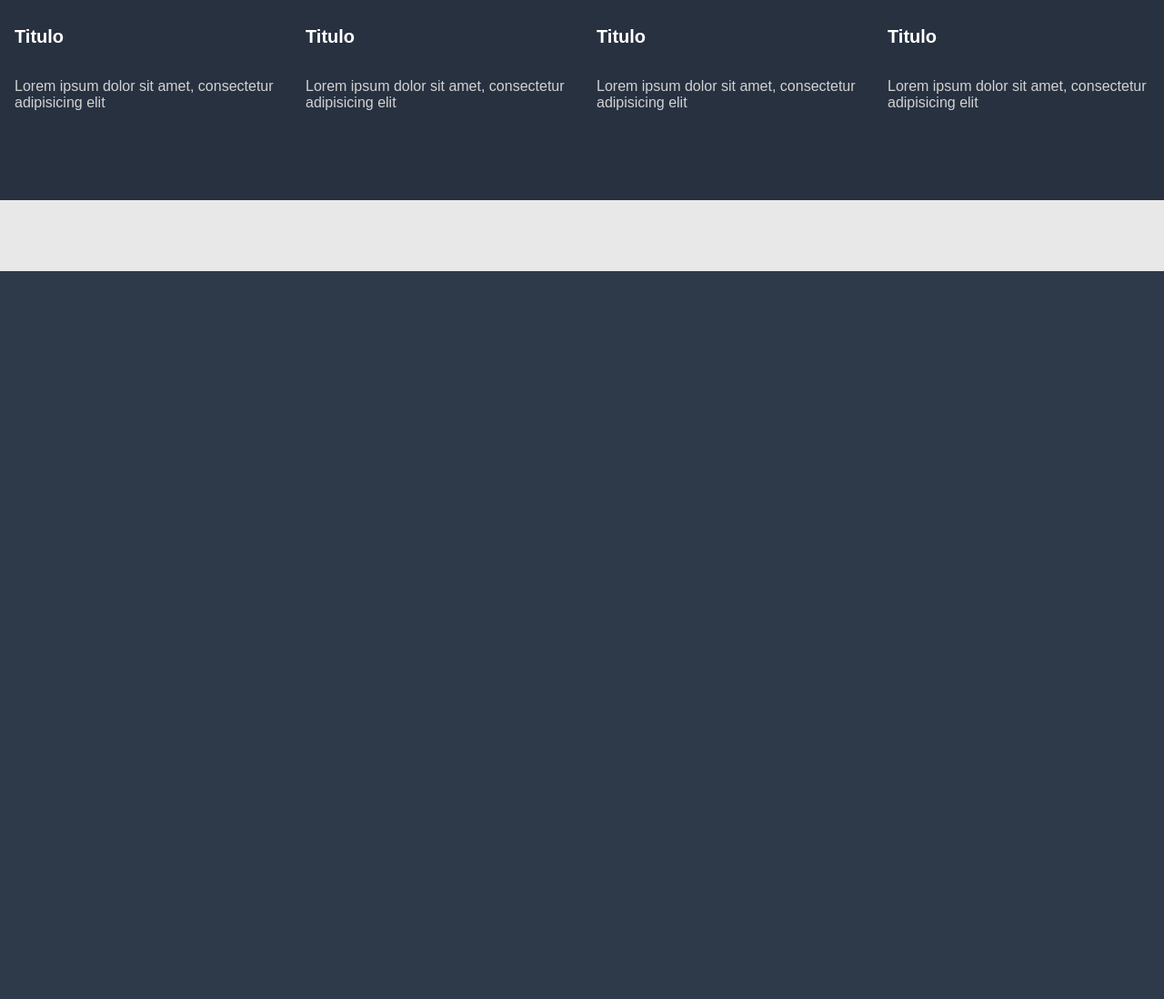
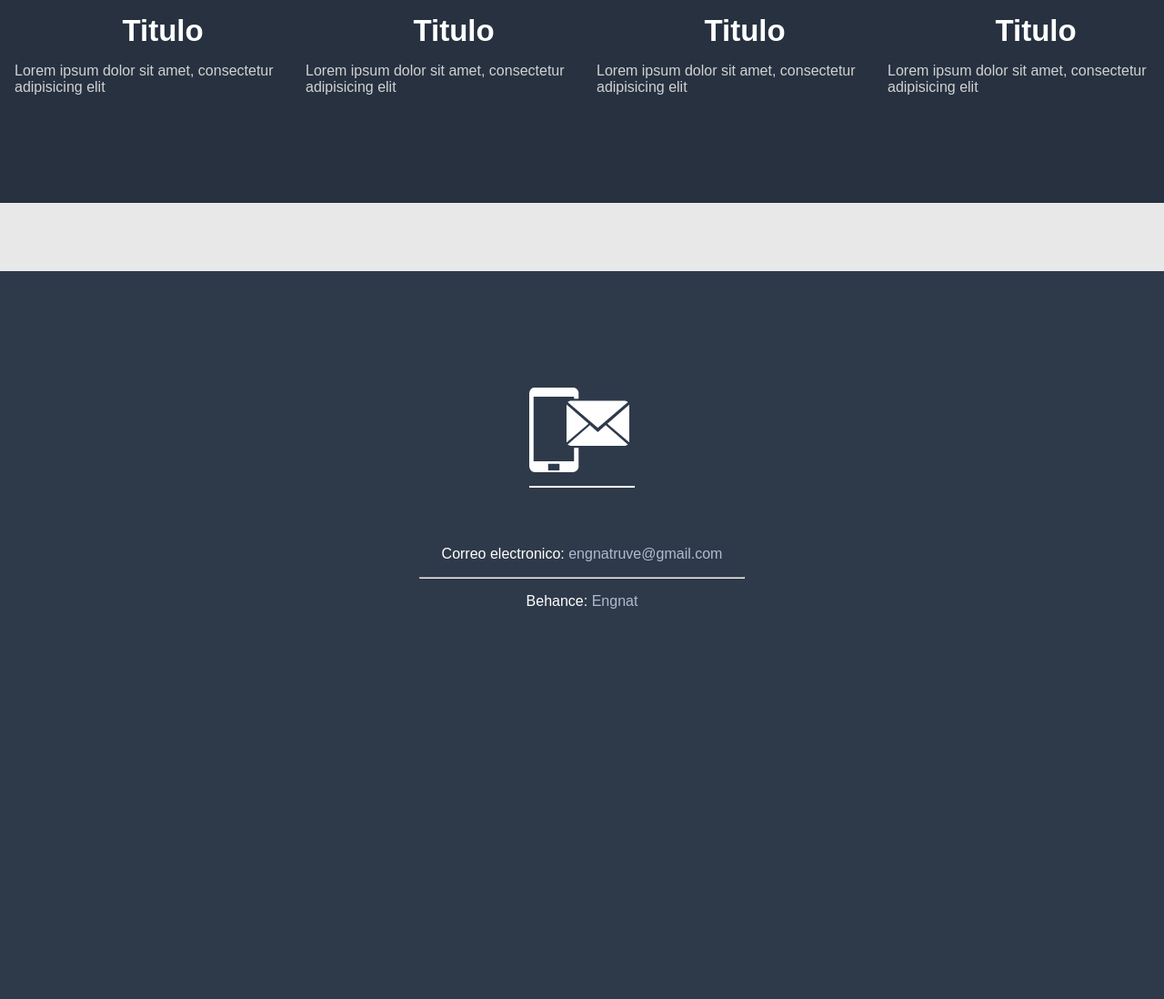
Before and after one commit to Engnat/MyPage, a PHP site: page / in a window 1280 px wide. Shown: the part 2182-3280 px from the top of the page at 91% size. Run offline with PHP 8.4, Linux system fonts and the light colour scheme.

Commit message:
Sitio
Ajustes estructura y contenidos

```diff
--- a/css/style.css
+++ b/css/style.css
@@ -306,7 +306,7 @@ img[src="img/equipo.png"]{
   clear: both;
   width: 60%;
   margin: 0 auto;
-  padding-top: 9%;
+  padding-top: 3%;
 }
 
 .cuadro{
@@ -328,10 +328,25 @@ img[src="img/equipo.png"]{
   text-align: center;
 }
 
+#contenedor2 h1{
+  color: #fff;
+  font-size: 27px;
+  border-bottom: 1px solid #fff;
+}
+
+
 #contenedor3{
   display: block;
   height: 100vh;
   background: #e8e8e8;
+}
+
+#contenedor3 h1{
+  font-family: sans-serif;
+  font-size: 33px;
+  margin: 0 auto;
+  width: 21%;
+  padding-top: 5%;
 }
 
 [data-contenido="cuadro_contenedor3"]{
@@ -340,7 +355,7 @@ img[src="img/equipo.png"]{
   clear: both;
   width: 100%;
   margin: 0 auto;
-  padding-top: 19.2%;
+  padding-top: 11.5%;
 }
 
 .cuadro_contenedor3{
@@ -406,3 +421,18 @@ img[src="img/equipo.png"]{
   height: 100vh;
   background: #2e3a4a;
 }
+
+[data-contenido="icono_contacto"]{
+  width: 9%;
+  margin: 0 auto;
+  padding-top: 10%;
+  border-bottom: 2px solid #fff;
+}
+
+[data-contenido="informacion_contacto"]{
+  width: 28%;
+  display: block;
+  margin: 5% auto;
+  color: #fff;
+  text-align: center;
+}
--- a/index.html
+++ b/index.html
@@ -7,7 +7,25 @@
 
   <link rel="stylesheet" href="css/style.css">
   <title>Engnat Page</title>
+
+  <script src="https://ajax.googleapis.com/ajax/libs/jquery/1.12.4/jquery.min.js"></script>
+	 <script>
+	    $(document).ready(function() {
+		    $('a[href^="#"]').on('click', function(event) {
+
+		    var target = $(this.getAttribute('href'));
+		    if( target.length ) {
+		        event.preventDefault();
+		        $('html, body').stop().animate({
+		            scrollTop: target.offset().top
+		        }, 1000);
+		    }
+		});
+   });
+  </script>
+
 </head>
+
 <body>
   <header>
     <nav>
@@ -69,7 +87,7 @@
 
     <section id="contenedor2">
       <section data-contenido="cuadros">
-
+        <h1>EXPERIENCIA</h1>
         <div class="cuadro img_cuadro1"><p>Texto1</p></div>
         <div class="cuadro img_cuadro2"><p>Texto2</p></div>
         <div class="cuadro img_cuadro3"><p>Texto3</p></div>
@@ -81,6 +99,8 @@
     </section>
 
     <section id="contenedor3">
+
+      <h1>PUBLICACIONES</h1>
       <section data-contenido="cuadro_contenedor3">
 
         <div class="cuadro_contenedor3">
@@ -123,7 +143,14 @@
     </section>
 
     <section id="contenedor4">
-
+      <section data-contenido="icono_contacto">
+        <img src="img/contacto.png" alt="Icono contacto">
+      </section>
+      <section data-contenido="informacion_contacto">
+        <p>Correo electronico:<a href="mailto:engnatruve@gmail.com" target="_blank"> engnatruve@gmail.com</a></p>
+        <hr>
+        <p>Behance: <a href="https://www.behance.net/Engnat" target="_blank">Engnat</a></p>
+      </section>
     </section>
 
   </section>
```
Also changed, not shown: img/contacto.png (added).
